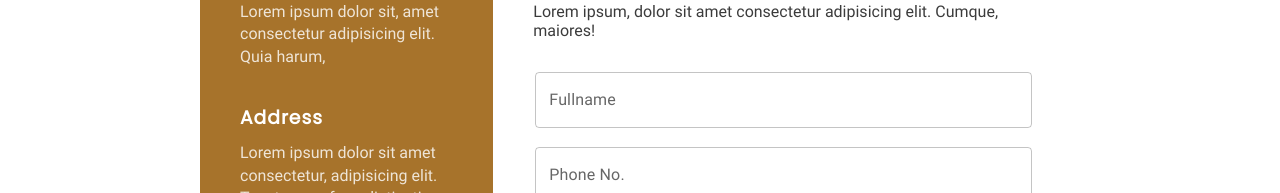
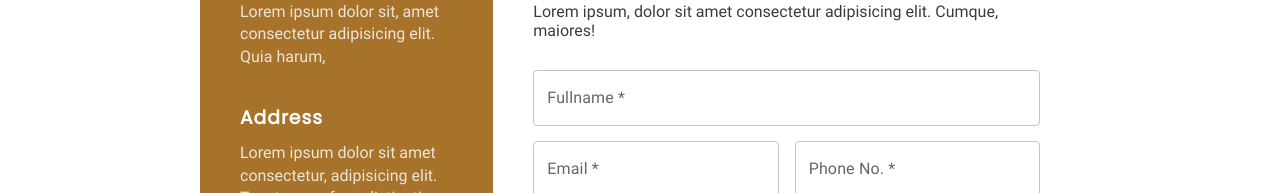
Before and after one commit to ronakptl996/21GCKPS, a React (Vite) app in the folder frontend/: page /contact in a window 1280 px wide. Shown: the part 607-800 px from the top of the page. Built offline with nearby package versions, Linux system fonts and the light colour scheme; no server answers.

Commit message:
ref: contact validation

```diff
--- a/frontend/src/pages/Contact/index.jsx
+++ b/frontend/src/pages/Contact/index.jsx
@@ -1,15 +1,31 @@
 import React, { useEffect } from "react";
+import "./index.css";
 import { useDispatch } from "react-redux";
+import { useFormik } from "formik";
+import { Button, Grid, TextField } from "@mui/material";
 import HeroSectionHeader from "../../components/HeroSectionHeader/HeroSectionHeader";
-import "./index.css";
 import { fetchLoggedInUserDetails } from "../../features/auth/authSlice";
-import { Button, TextField } from "@mui/material";
-import { AdapterDayjs } from "@mui/x-date-pickers/AdapterDayjs";
-import { LocalizationProvider } from "@mui/x-date-pickers/LocalizationProvider";
-import { DatePicker } from "@mui/x-date-pickers/DatePicker";
+import { contactValidationSchema } from "../../schemas";
 
 const Contact = () => {
   const dispatch = useDispatch();
+
+  const initialValues = {
+    name: "",
+    mobile: "",
+    email: "",
+    message: "",
+  };
+
+  const { errors, values, handleBlur, handleSubmit, handleChange, touched } =
+    useFormik({
+      initialValues: initialValues,
+      validationSchema: contactValidationSchema,
+      onSubmit: async (values, { resetForm }) => {
+        console.log("values >>", values);
+        // await submitForm(values, resetForm);
+      },
+    });
 
   useEffect(() => {
     dispatch(fetchLoggedInUserDetails());
@@ -64,59 +80,70 @@ const Contact = () => {
             <div className="input-wrapper">
               <TextField
                 id="outlined-basic"
-                label="Fullname"
+                label="Fullname *"
                 variant="outlined"
-                // value={headOfFamily.surname}
-                // onChange={(e) =>
-                //   setHeadOfFamily((prevState) => ({
-                //     ...prevState,
-                //     surname: e.target.value,
-                //   }))
-                // }
+                fullWidth
+                name="name"
+                value={values.name}
+                onChange={handleChange}
+                onBlur={handleBlur}
+                error={touched?.name && Boolean(errors?.name)}
+                helperText={touched?.name && errors?.name}
               />
+            </div>
+            <div className="input-wrapper">
+              <Grid container spacing={2}>
+                <Grid item xs={6}>
+                  <TextField
+                    id="outlined-basic"
+                    label="Email *"
+                    type="email"
+                    variant="outlined"
+                    fullWidth
+                    name="email"
+                    value={values.email}
+                    onChange={handleChange}
+                    onBlur={handleBlur}
+                    error={touched?.email && Boolean(errors?.email)}
+                    helperText={touched?.email && errors?.email}
+                  />
+                </Grid>
+                <Grid item xs={6}>
+                  <TextField
+                    id="outlined-basic"
+                    label="Phone No. *"
+                    variant="outlined"
+                    type="number"
+                    fullWidth
+                    name="mobile"
+                    value={values.mobile}
+                    onChange={handleChange}
+                    onBlur={handleBlur}
+                    error={touched?.mobile && Boolean(errors?.mobile)}
+                    helperText={touched?.mobile && errors?.mobile}
+                  />
+                </Grid>
+              </Grid>
             </div>
             <div className="input-wrapper">
               <TextField
                 id="outlined-basic"
-                label="Phone No."
+                label="Message *"
+                type="text"
                 variant="outlined"
-                // value={headOfFamily.surname}
-                // onChange={(e) =>
-                //   setHeadOfFamily((prevState) => ({
-                //     ...prevState,
-                //     surname: e.target.value,
-                //   }))
-                // }
+                fullWidth
+                multiline
+                minRows={2}
+                name="message"
+                value={values.message}
+                onChange={handleChange}
+                onBlur={handleBlur}
+                error={touched?.message && Boolean(errors?.message)}
+                helperText={touched?.message && errors?.message}
               />
             </div>
-            <div className="input-wrapper">
-              <TextField
-                id="outlined-basic"
-                label="Email"
-                variant="outlined"
-                // value={headOfFamily.surname}
-                // onChange={(e) =>
-                //   setHeadOfFamily((prevState) => ({
-                //     ...prevState,
-                //     surname: e.target.value,
-                //   }))
-                // }
-              />
-            </div>
-            <div className="input-wrapper">
-              <LocalizationProvider dateAdapter={AdapterDayjs}>
-                <DatePicker
-                  label="Choose your DOB"
-                  // value={headOfFamily.dob} // Set the value prop to the 'dob' property in your state
-                  // onChange={handleDateChange} // Pass the handleDateChange function
-                  // renderInput={(params) => (
-                  //   <TextField {...params} variant="outlined" />
-                  // )}
-                />
-              </LocalizationProvider>
-            </div>
             <Button
-              // onClick={handleSubmit}
+              onClick={handleSubmit}
               fullWidth
               style={{ background: "#a7732b", marginTop: "10px" }}
               variant="contained"
--- a/frontend/src/schemas/index.jsx
+++ b/frontend/src/schemas/index.jsx
@@ -46,85 +46,6 @@ export const matrimonialSchema = Yup.object().shape({
       education: Yup.string(),
     })
   ),
-});
-
-export const businessPackage = Yup.object().shape({
-  businessOwner: Yup.string().required("Name of Owner is required"),
-  businessName: Yup.string().required("Business Name is required"),
-  businessContact: Yup.string().required("Business Contact is required"),
-  businessEmail: Yup.string()
-    .email("Invalid email")
-    .required("Business Email is required"),
-  businessAddress: Yup.string().required("Business Address is required"),
-  businessCategory: Yup.string().required("Business Category is required"),
-  packageType: Yup.string().required("Package Type is required"),
-  provideServices: Yup.array().when("packageType", {
-    is: ["ELITE", "PREMIUM"],
-    then: Yup.array()
-      .min(1, "At least one service is required")
-      .of(Yup.string().required("Service is required")),
-  }),
-  quickInfo: Yup.string().when("packageType", {
-    is: ["ELITE", "PREMIUM"],
-    then: Yup.string().required("Quick Info is required"),
-  }),
-  hour: Yup.object().shape({
-    open: Yup.string(),
-    // .when("packageType", {
-    //   is: (val) => val === "ELITE" || val === "PREMIUM",
-    //   then: Yup.string().required("Open time is required"),
-    // })
-    openMeridiem: Yup.string(),
-    // .when("packageType", {
-    //   is: (val) => val === "ELITE" || val === "PREMIUM",
-    //   then: Yup.string().required("Open Meridiem is required"),
-    // })
-    close: Yup.string(),
-    // .when("packageType", {
-    //   is: (val) => val === "ELITE" || val === "PREMIUM",
-    //   then: Yup.string().required("Close time is required"),
-    // })
-    closeMeridiem: Yup.string(),
-    // .when("packageType", {
-    //   is: (val) => val === "ELITE" || val === "PREMIUM",
-    //   then: Yup.string().required("Close Meridiem is required"),
-    // })
-  }),
-  businessWebsite: Yup.string(),
-  // .when("packageType", {
-  //   is: "PREMIUM",
-  //   then: Yup.string().url("Invalid URL").required("Website URL is required"),
-  // })
-  yearOfEstablishment: Yup.number(),
-  // .when("packageType", {
-  //   is: "PREMIUM",
-  //   then: Yup.number()
-  //     .required("Year of Establishment is required")
-  //     .min(1900)
-  //     .max(new Date().getFullYear(), "Invalid Year"),
-  // })
-  businessInstagramUsername: Yup.string(),
-  // .when("packageType", {
-  //   is: "PREMIUM",
-  //   then: Yup.string().required("Instagram Username is required"),
-  // })
-  businessTwitterUsername: Yup.string(),
-  // .when("packageType", {
-  //   is: "PREMIUM",
-  //   then: Yup.string().required("Twitter Username is required"),
-  // })
-  businessFacebookUsername: Yup.string(),
-  // .when("packageType", {
-  //   is: "PREMIUM",
-  //   then: Yup.string().required("Facebook Username is required"),
-  // })
-  detailedInfo: Yup.string(),
-  // .when("packageType", {
-  //   is: "PREMIUM",
-  //   then: Yup.string()
-  //     .required("Detailed Info is required")
-  //     .min(200, "Detailed Info must be at least 200 characters"),
-  // })
 });
 
 // Job Poster Validation
@@ -211,6 +132,20 @@ export const jobPosterValidationSchema = Yup.object().shape({
     .max(250, "Company Address cannot exceed 250 characters"),
 });
 
+// Contact Us Form validation
+export const contactValidationSchema = Yup.object().shape({
+  name: Yup.string()
+    .required("Fullname is required")
+    .min(10, "Please enter full name"),
+  mobile: Yup.string()
+    .required("Number is required")
+    .matches(/^\d{10}$/, "Mobile must be a 10-digit number"),
+  email: Yup.string()
+    .required("Email is required")
+    .email("Enter a valid email address"),
+  message: Yup.string().required("Message is required"),
+});
+
 // ^ADMIN FORM VALIDATION
 export const committeeValidationSchema = Yup.object().shape({
   name: Yup.string()
```
